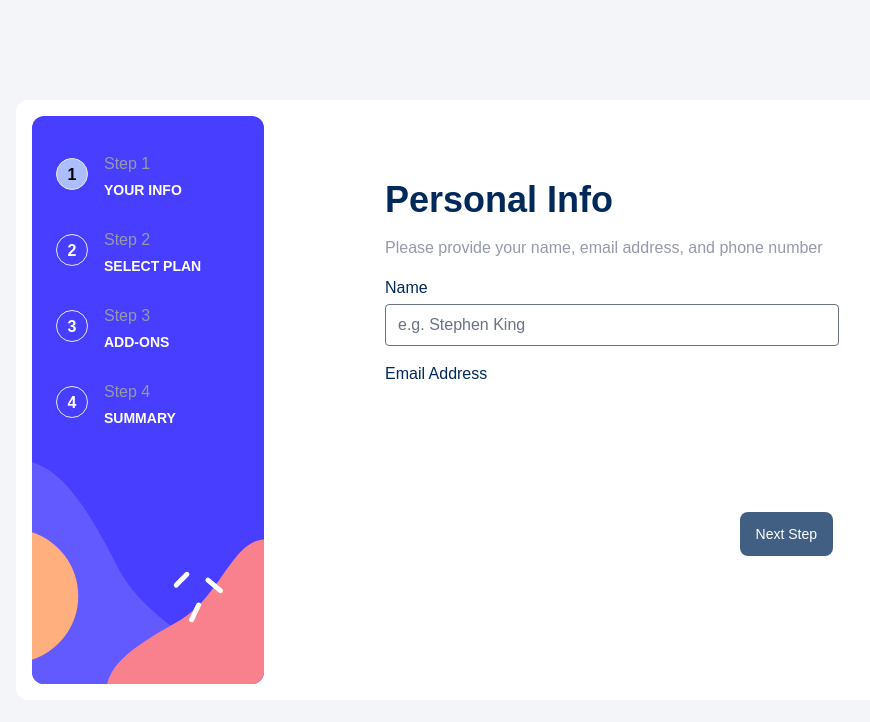
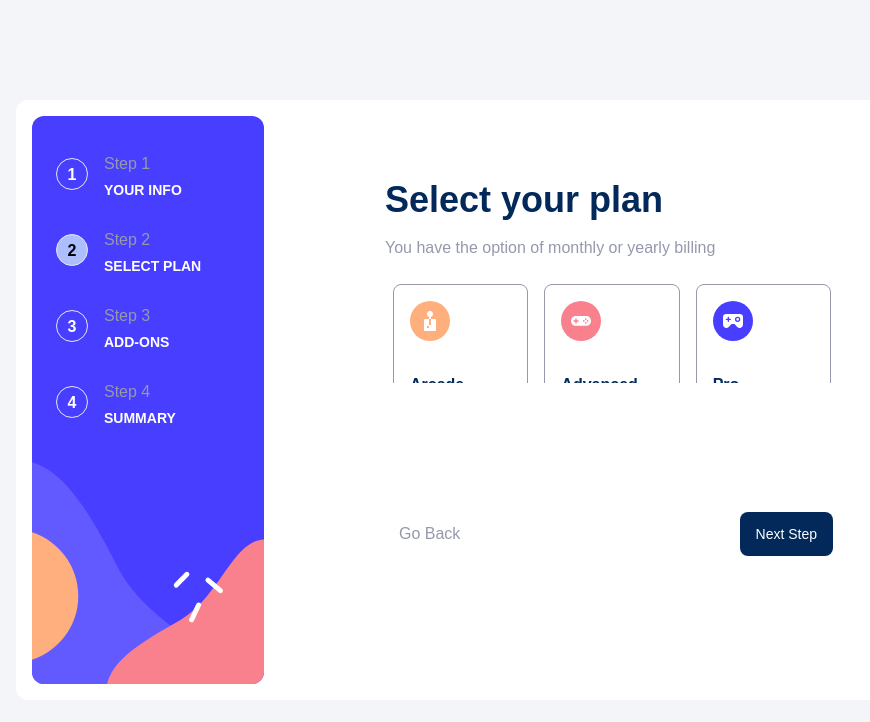
Before and after one commit to MartJohan/multi-step-form, a Vue app: page / in a window 1280 px wide. Shown: the top 722 px of the page, without its empty margins (144-1014 px from the left). Built offline with nearby package versions, Linux system fonts and the light colour scheme.

Commit message:
styling slide 2

```diff
--- a/src/App.vue
+++ b/src/App.vue
@@ -7,8 +7,10 @@ import { selectedStepKey, personaliaKey, selectedMonthlyPlanKey, selectedAddonsK
 
 import { provide, ref } from 'vue'
 
+//TODO: Branch this out into stores
+
 /* Currently selected step */
-const selectedStep = ref(1);
+const selectedStep = ref(2);
 const steps = [1, 2, 3, 4]
 const stepAmount = steps.length;
 const disableNext = selectedStep.value > 1 ? ref(false) : ref(true);
--- a/src/components/main/plan/Plan-View-Items.vue
+++ b/src/components/main/plan/Plan-View-Items.vue
@@ -1,4 +1,4 @@
-<script setup lang="ts">
+    <script setup lang="ts">
 import type { Component } from 'vue';
 
 // Double defining this type cause of a runtime error with Vue 3, ref: https://github.com/vuejs/core/issues/4294
@@ -20,11 +20,12 @@ const props = defineProps<TPlanItemProps>();
 
 <template>
     <div
-    class="flex flex-row p-4 border-coolGray border rounded-lg my-2"
+    class="flex flex-row p-4 border-coolGray border rounded-lg my-2 cursor-pointer
+    xl:flex-col xl:gap-y-8 xl:basis-1/3 xl:m-2"
     @click="$emit('handleClickOnPlan', props)"
     >
         <component :is="props.icon" />
-        <div class="flex flex-col mx-4">
+        <div class="flex flex-col mx-4 xl:mx-0">
             <h1 class="text-marineBlue font-semibold">{{ props.name }}</h1>
             <p
             class="text-coolGray text-sm">
--- a/src/components/main/plan/Plan-View.vue
+++ b/src/components/main/plan/Plan-View.vue
@@ -52,7 +52,8 @@ const nonToggledText = "text-coolGray font-semibold text-sm"
 </script>
 
 <template>
-    <div class="flex flex-col">
+    <div class="flex flex-col xl:gap-y-4">
+        <div class="flex flex-col xl:flex-row">
             <PlanViewItems v-for="(plan, index) in plans"
             :id="plan.id"
             :name="plan.name"
@@ -64,7 +65,9 @@ const nonToggledText = "text-coolGray font-semibold text-sm"
             @handle-click-on-plan="handleClickOnPlan"
             :class="typeof clickedPlan === 'number' && clickedPlan === plan.id ? 'bg-magnolia border-purplishBlue' : ''"
             />
-            <div class="flex flex-row w-full bg-magnolia justify-center p-2 gap-x-4 items-center">
+        </div>
+            <div
+            class="flex flex-row w-full bg-magnolia justify-center p-2 gap-x-4 items-center">
                 <p
                 :class="selectedMonthlyPlan?.selectedMonthlyPlan.value! ? ToggledText : nonToggledText">Monthly</p>
                 <FormButtonSliderToggle
--- a/src/components/utils/Form-Button-Slider-Toggle.vue
+++ b/src/components/utils/Form-Button-Slider-Toggle.vue
@@ -12,7 +12,7 @@ const props = defineProps<TSliderToggleProps>()
     <label class="relative inline-flex items-center cursor-pointer">
         <input type="checkbox" value="" class="sr-only peer">
         <div
-            class="w-11 h-6 bg-gray-200 peer-focus:outline-none rounded-full peer dark:bg-gray-700 peer-checked:after:translate-x-full peer-checked:after:border-white after:content-[''] after:absolute after:top-[2px] after:left-[2px] after:bg-white after:border-gray-300 after:border after:rounded-full after:h-5 after:w-5 after:transition-all dark:border-gray-600 peer-checked:bg-blue-600"
+            class="w-11 h-6 bg-marineBlue peer-focus:outline-none rounded-full peer dark:bg-gray-700 peer-checked:after:translate-x-full peer-checked:after:border-white after:content-[''] after:absolute after:top-[2px] after:left-[2px] after:bg-white after:border-gray-300 after:border after:rounded-full after:h-5 after:w-5 after:transition-all dark:border-gray-600 peer-checked:bg-marineBlue"
             @click="$emit('handleSliderToggleClick', !props.currentValue)"
             >
         </div>
```
